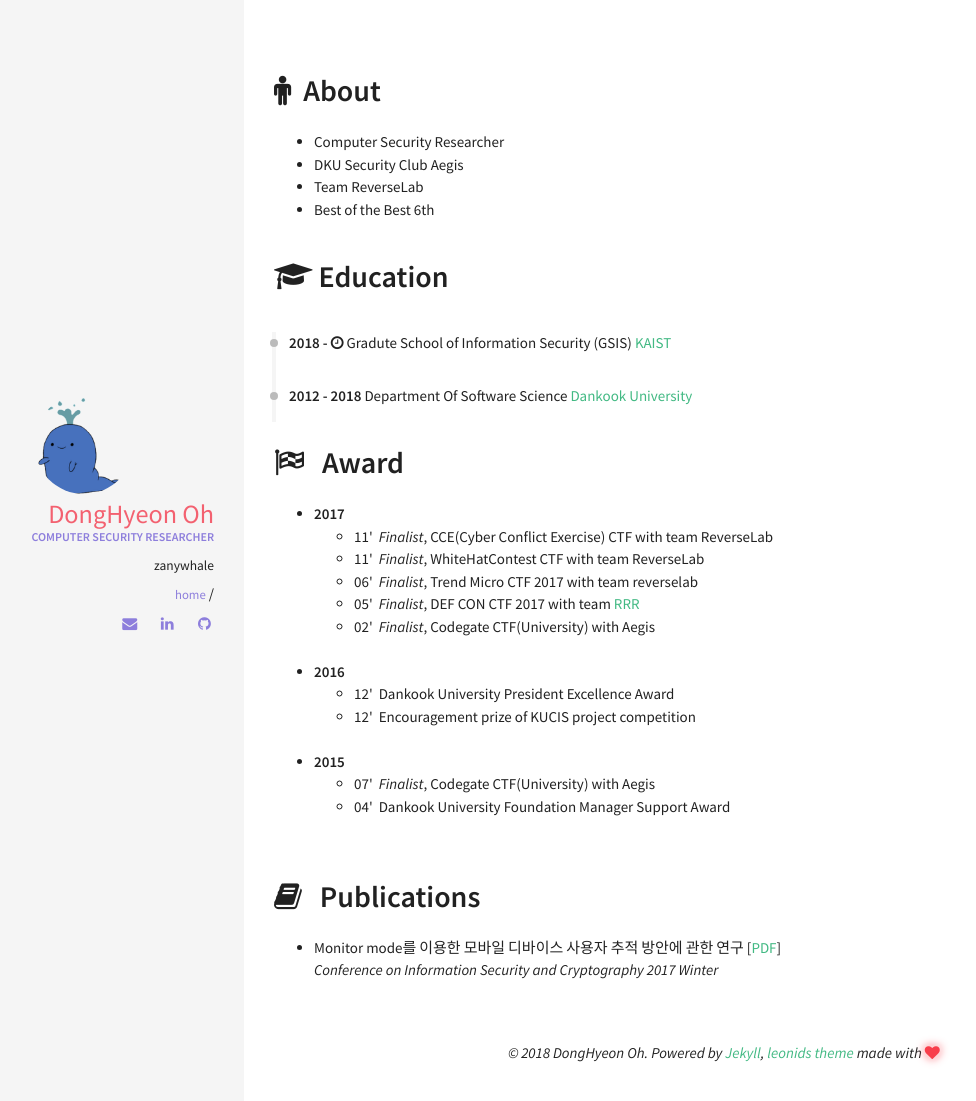
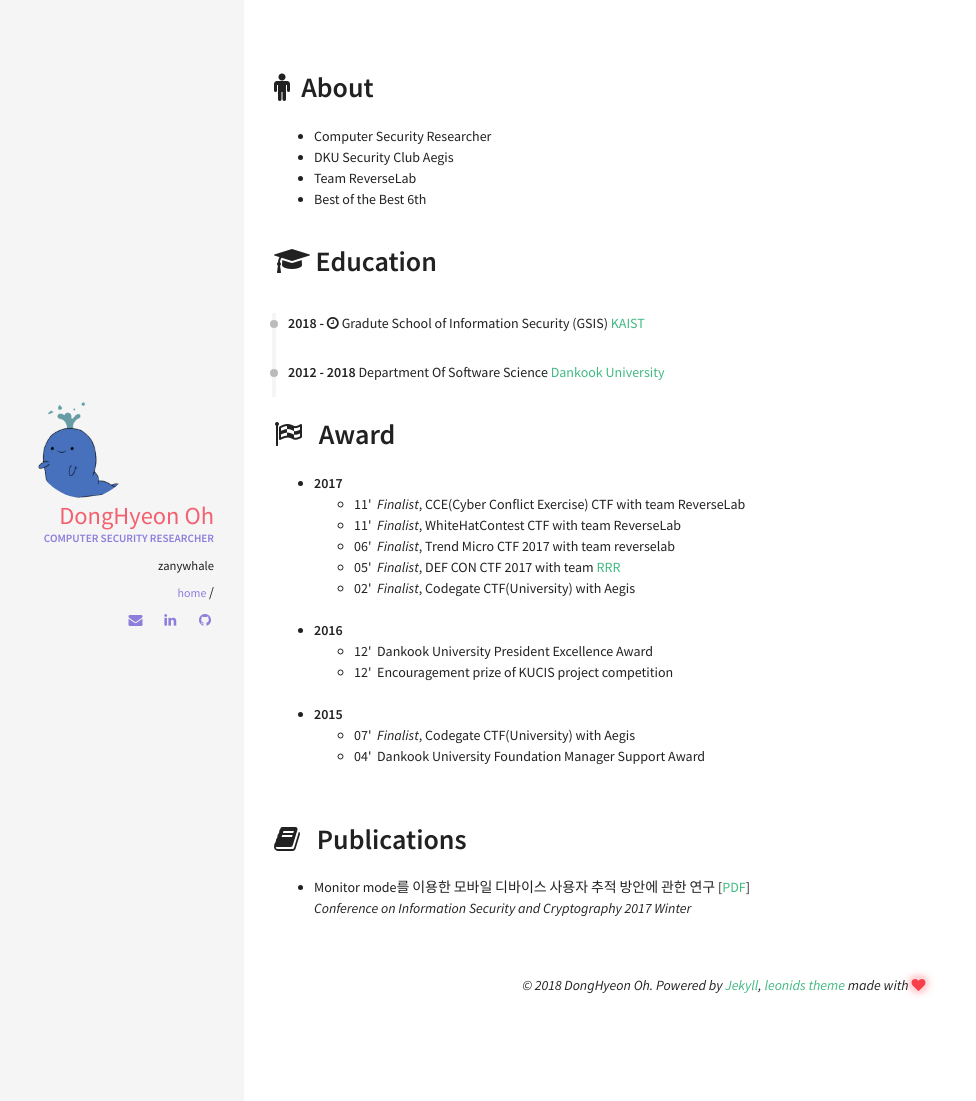
Before and after one commit to zanywhale/zanywhale.github.io, a Jekyll site: the page built from index.html, in a window 1280 px wide. Shown: the top 1101 px of the page, without its empty margins (76-1052 px from the left). Built offline with Jekyll 4.4.1, drawn with Linux system fonts in a browser that asks for light colours.

Commit message:
Font-size-root 15px to 14

```diff
--- a/_sass/components/_variables.scss
+++ b/_sass/components/_variables.scss
@@ -27,7 +27,7 @@ $font-family-monospace:      "Roboto Mono", "Courier New", monospace !default;
 $font-family-base:           $font-family-sans-serif !default;
 
 // Pixel value used to responsively scale all typography. Applied to the `<html>` element.
-$font-size-root:             15px !default;
+$font-size-root:             14px !default;
 
 $font-size-base:             $font-size-root !default;
 $font-size-lg:               $font-size-root * 1.25 !default;
```
